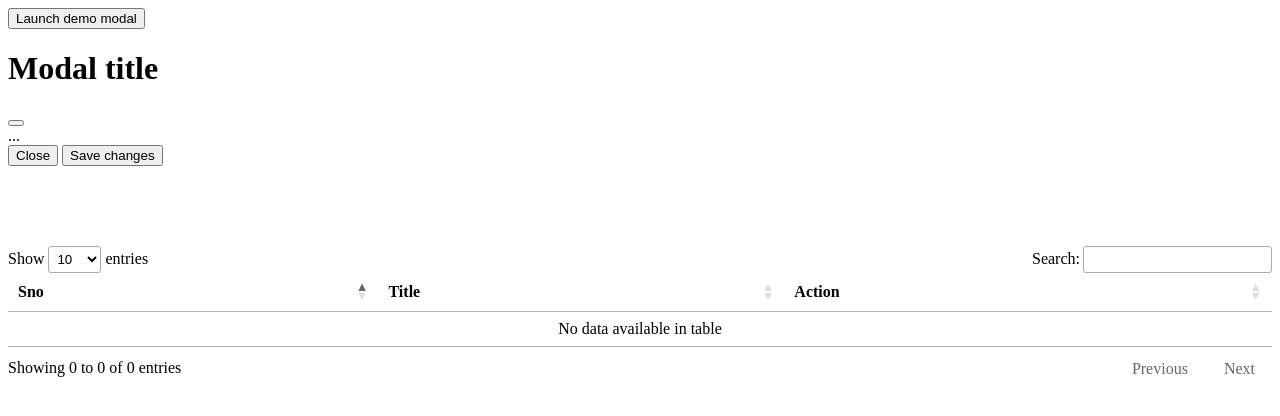
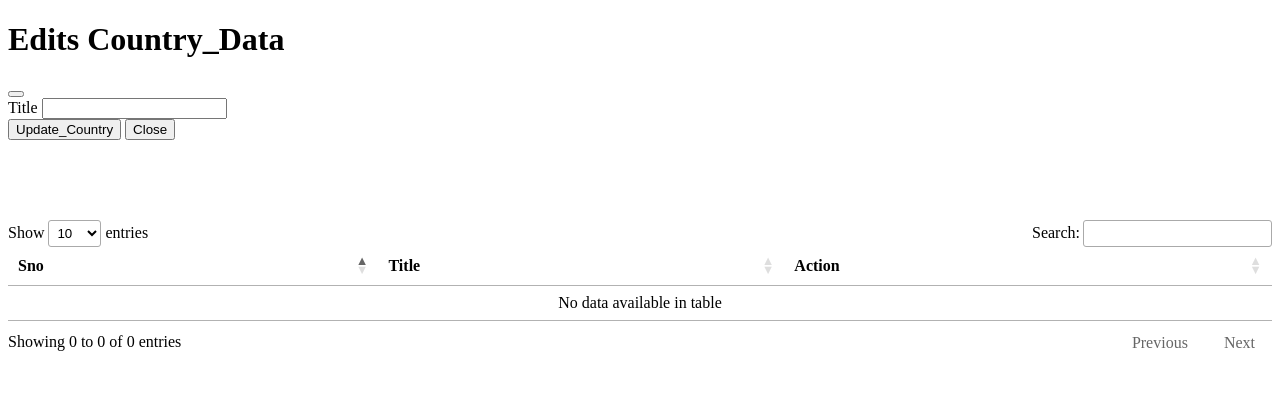
Before and after one commit to shaharyar522/SmartRegAdmin, a PHP site: page /incs/country_table.php in a window 1280 px wide. Shown: the top 416 px of the page. Run offline with PHP 8.4, Linux system fonts and the light colour scheme; data that the repository does not hold is empty; some libraries are stand-ins or nearby versions.

Commit message:
working on Edit button and javaScript

```diff
--- a/admin/incs/country_table.php
+++ b/admin/incs/country_table.php
@@ -1,3 +1,52 @@
+<?php
+
+include("conn.php");
+
+if(isset($_POST['snoEdit'])  && $_POST['snoEdit'] == 'sub')
+{
+
+  $country_id = $_POST['country_id'];
+  $updte_title = $_POST['country_title'];
+
+
+  $update_query = "UPDATE country SET country_title = '$updte_title'  WHERE country_id = $country_id ";
+  $result = mysqli_query($conn, $update_query);
+
+  if ($result) {
+    echo "<script>
+        window.onload = function() {
+            Swal.fire({
+                icon: 'success',
+                title: 'Success!',
+                text: 'Your data has been Update successfully!',
+                confirmButtonText: 'OK'
+            }).then(() => {
+                window.location.href = '../index.php';
+            });
+        };
+    </script>";
+} else {
+    echo "<script>
+        window.onload = function() {
+            Swal.fire({
+                icon: 'error',
+                title: 'Error!',
+                text: '" . mysqli_error($conn) . "',
+                confirmButtonText: 'OK'
+            }).then(() => {
+                window.location.href = '../dashboard.php';
+            });
+        };
+    </script>";
+}
+}
+
+
+
+
+?>
+
+
 <!DOCTYPE html>
 <html lang="en">
 
@@ -14,27 +63,32 @@
 </head>
 
 <body>
-    <?php require_once("conn.php")?>
+  <?php require_once("conn.php") ?>
   <!-- modal hian harmay apass -->
   <!-- Button trigger modal -->
-<button type="button" class="btn btn-primary" data-bs-toggle="modal" data-bs-target="#exampleModal">
-  Launch demo modal
-</button>
+
 
   <!-- Modal -->
-<div class="modal fade" id="exampleModal" tabindex="-1" aria-labelledby="exampleModalLabel" aria-hidden="true">
+  <div class="modal fade" id="editModal" tabindex="-1" aria-labelledby="exampleModalLabel" aria-hidden="true">
     <div class="modal-dialog">
       <div class="modal-content">
         <div class="modal-header">
-        <h1 class="modal-title fs-5" id="exampleModalLabel">Modal title</h1>
+          <h1 class="modal-title fs-5" id="exampleModalLabel">Edits Country_Data</h1>
           <button type="button" class="btn-close" data-bs-dismiss="modal" aria-label="Close"></button>
         </div>
         <div class="modal-body">
-        ...
+
+          <form action="incs/country_table.php" method="POST">
+            <div class="mb-3">
+              <label for="" class="form-label">Title</label>
+              <input type="text" class="form-control"  name="titleEdit"  id="titleEdit">
             </div>
-      <div class="modal-footer">
+            <button type="submit" class="btn btn-primary">Update_Country</button>
             <button type="button" class="btn btn-secondary" data-bs-dismiss="modal">Close</button>
-        <button type="button" class="btn btn-primary">Save changes</button>
+            <!-- ab main es main hidden input tag dallun ga or us ko main trigger karo ga -->
+             <input type="hidden" name="snoEdit"  value="sub" id="snoEdit">
+          </form>
+
         </div>
       </div>
     </div>
@@ -64,8 +118,10 @@
           echo "<tr>
                          <th>" . $country_id  . "</th>
                           <td>" . $row['country_title'] . "</td>
-                          <td><button class='edit btn btn-sm btn-primary'>Edit</button>
-                          <button class='delete_country_button btn btn-sm btn-danger' id=d" . $row['country_id'] . ">Delete</button></td></tr>";
+                          <td>
+                          <button class='edit btn btn-sm btn-primary'>Edit</button>
+                          <button class='delete_country_button btn btn-sm btn-danger' id=".$row['country_id'].">Delete</button></td>
+                          </tr>";
         }
         ?>
       </tbody>
@@ -75,12 +131,22 @@
 
   <script>
     edits_button = document.getElementsByClassName('edit');
-    Array.from(edits_button).forEach((element)=>{
-        element.addEventListener("click", (e)=>{
-            console.log("edit", e.target);
-        })
+    Array.from(edits_button).forEach((element) => {
+      element.addEventListener("click", (e) => {
+        console.log("edit", );
+        tr = e.target.parentNode.parentNode;
+        tittle = tr.getElementsByTagName("td")[0].innerText;
+        console.log(tittle);
+        document.getElementById("titleEdit").value = tittle;
+        snoEdit.value = e.target.id;
+        console.log(e.target.id);
 
-    })
+
+        // es ka matlab hain kay ka agar form hidden hain tu open kar dun or agar
+        // wo open hain tu us ko hidde kar dun;
+         $('#editModal').modal('toggle');
+      });
+    });
   </script>
 
 
@@ -89,7 +155,7 @@
 
   <!-- At the bottom before </body> -->
   <script>
-    $(document).ready(function () {
+    $(document).ready(function() {
       $('#myTable').DataTable();
     });
   </script>
```
Lines whose indentation alone changed are shown as unchanged.
